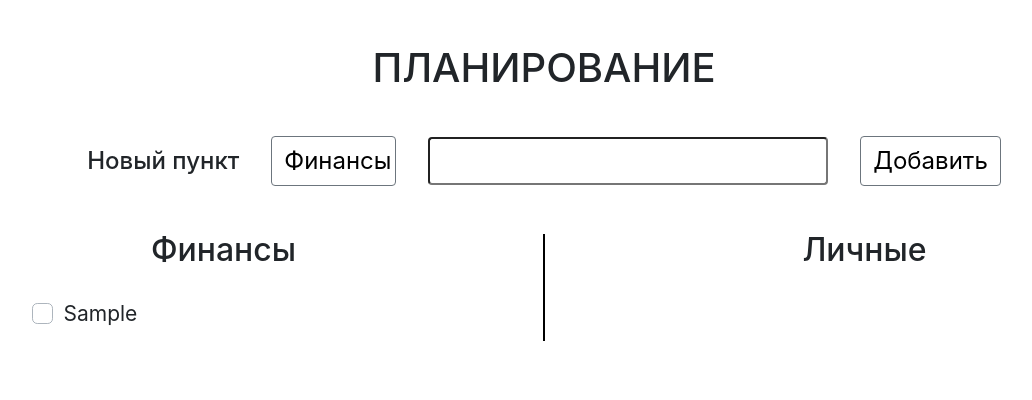
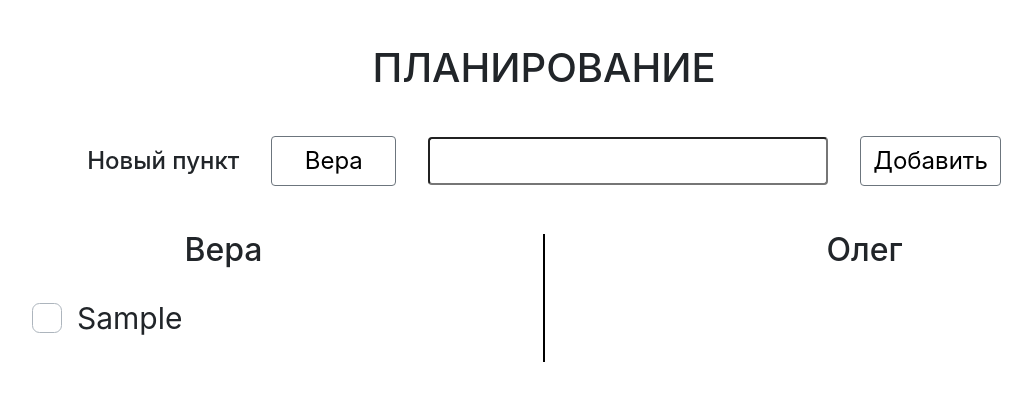
Before and after one commit to Jade-Dragon88/PlanningApp, a React (Create React App) app in the folder my_todo_list/: page / in a window 1280 px wide. Both pictures are taken after typing "Sample" into the empty fields and a click on the button "Добавить". Shown: the top 400 px of the page, without its empty margins (96-1128 px from the left). Built offline with nearby package versions, Linux system fonts and the light colour scheme.

Commit message:
Добавил кнопку удаления (без функционала удаления)

```diff
--- a/my_todo_list/package.json
+++ b/my_todo_list/package.json
@@ -3,6 +3,9 @@
   "version": "0.1.0",
   "private": true,
   "dependencies": {
+    "@fortawesome/fontawesome-svg-core": "^1.2.36",
+    "@fortawesome/free-solid-svg-icons": "^5.15.4",
+    "@fortawesome/react-fontawesome": "^0.1.15",
     "@testing-library/jest-dom": "^5.11.4",
     "@testing-library/react": "^11.1.0",
     "@testing-library/user-event": "^12.1.10",
--- a/my_todo_list/public/index.html
+++ b/my_todo_list/public/index.html
@@ -10,6 +10,7 @@
       content="Web site created using create-react-app"
     />
     <link rel="apple-touch-icon" href="%PUBLIC_URL%/logo192.png" />
+    <link rel="stylesheet" href="https://netdna.bootstrapcdn.com/font-awesome/4.1.0/css/font-awesome.min.css">
     <!--
       manifest.json provides metadata used when your web app is installed on a
       user's mobile device or desktop. See https://developers.google.com/web/fundamentals/web-app-manifest/
--- a/my_todo_list/src/components/MainBody/MainBody.js
+++ b/my_todo_list/src/components/MainBody/MainBody.js
@@ -36,6 +36,9 @@ class MainBody extends Component {
             };
         });
     }
+    onDeleteItem(){
+
+    }
     render() {
         const { data } = this.state;
         // console.log(`____render____`);
@@ -49,8 +52,8 @@ class MainBody extends Component {
                 />
                 <div
                   className="MainBody_Header d-flex justify-content-around align-items-center">
-                    <Category nm="Финансы" border='right'/>
-                    <Category nm="Личные"  border='left'/>
+                    <Category nm="Вера" border='right'/>
+                    <Category nm="Олег"  border='left'/>
                 </div>
                 <MainBodyContent inputValue={data}/>
             </div>
--- a/my_todo_list/src/components/MainBodyContent_list/MainBodyContentList.css
+++ b/my_todo_list/src/components/MainBodyContent_list/MainBodyContentList.css
@@ -83,3 +83,26 @@
 .custom-checkbox:disabled+label::before {
     background-color: #e9ecef;
 }
+.MainBodyContentList i {
+    font-style: normal !important;
+    font-family: fontawesome !important;
+}
+.MainBodyContentList .fa-times {
+    color:crimson;
+}
+label{
+    font-size: 30px;
+    line-height: 40px;
+}
+.DeleteItem{
+    width: 2rem;
+    height: 2rem;
+    box-sizing: border-box;
+    border: 1px solid #adb5bd;
+    border-radius: 0.5em;
+    background-color: transparent;
+    opacity: 0;
+}
+.ItemContainer:hover > .DeleteItem{
+    opacity: 1;
+}
--- a/my_todo_list/src/components/MainBodyContent_list/MainBodyContentList.js
+++ b/my_todo_list/src/components/MainBodyContent_list/MainBodyContentList.js
@@ -13,12 +13,15 @@ class MainBodyContentList extends Component {
     changeInputClass() {
         // console.log(arguments);
     }
+    // onDeleteItem(){
+
+    // }
     render() {
         let {cat, border, inputValue} = this.props;
         // console.log('inputValue');
         // console.log(inputValue);
         const listClassName = `MainBodyContentList ${border} pt-4 w-50`;
-        cat === 'финансы' ? cat = false : cat = true;
+        cat === 'Вера' ? cat = false : cat = true;
         // console.log('category');
         // console.log(cat);
         // console.log('n');
@@ -32,13 +35,14 @@ class MainBodyContentList extends Component {
                                 const {label, id} = item;
                                 // console.log(label);
                                 const labelKey = `${id}_label`;
+                                const DeleteItemId = `${id}_delete`
                                 // let inputClass = "custom-checkbox";
                                 return(
                                     // <li key={id} className={id}
                                     //     onClick={() => {console.log(label)}}>
                                     //     {label}
                                     // </li>
-                                    <div>
+                                    <p className="ItemContainer d-flex align-items-center">
                                         <input key={id}
                                             type="checkbox"
                                             className="custom-checkbox"
@@ -48,17 +52,21 @@ class MainBodyContentList extends Component {
                                         />
                                         <label htmlFor={id}
                                             key={labelKey}
-                                            className={labelKey}
+                                            className='flex-grow-1'
+                                            id={labelKey}
                                             onClick={this.changeInputClass}>
                                                 {label}
                                         </label>
-                                        {/* <button  */}
-                                            {/* type="button"   */}
-                                            {/* className="btn-trash btn-sm" */}
-                                            {/* onClick={onDelete}/> */}
-                                            {/* <i className="far fa-trash-o"></i> */}
-                                        {/* </button> */}
-                                    </div>
+                                        <button
+                                            type="button"
+                                            className="DeleteItem btn-trash btn-sm "
+                                            id={DeleteItemId}
+                                            // onClick={() => {console.log('Удалил!!!')}}
+                                            // onClick={onDeleteItem}
+                                            >
+                                            <i className="fas fa-times"></i>
+                                        </button>
+                                    </p>
                                 )
                             })
             // console.log(`++++++++++`);
--- a/my_todo_list/src/components/MainBody_Content/MainBody_Content.js
+++ b/my_todo_list/src/components/MainBody_Content/MainBody_Content.js
@@ -15,8 +15,8 @@ class MainBodyContent extends Component {
         return (
             <div
               className='MainBodyContent d-flex justify-content-center w-100'>
-                <MainBodyContentList cat = 'финансы' border = 'right' inputValue = {inputValue}/>
-                <MainBodyContentList cat = 'личные'  border = 'left'  inputValue = {inputValue}/>
+                <MainBodyContentList cat = 'Вера' border = 'right' inputValue = {inputValue}/>
+                <MainBodyContentList cat = 'Олег'  border = 'left'  inputValue = {inputValue}/>
             </div>
         )
     }
--- a/my_todo_list/src/components/MainInput/MainInput.js
+++ b/my_todo_list/src/components/MainInput/MainInput.js
@@ -37,7 +37,7 @@ class MainInput extends Component {
     render() {
         let categoryButton;
         // let {checked} = this.props;
-        this.state.checked ? categoryButton = 'Личные': categoryButton = 'Финансы';
+        this.state.checked ? categoryButton = 'Олег': categoryButton = 'Вера';
         return (
             <form
               className='MainInput d-flex justify-content-center align-items-center mb-5'
--- a/my_todo_list/src/components/app/App.css
+++ b/my_todo_list/src/components/app/App.css
@@ -5,3 +5,7 @@ body{
     height: 100%;
     min-height: 100%;
 }
+/* i {
+    font-style: normal !important;
+    font-family: fontawesome !important;
+} */
```
Also changed, not shown: 1 other file (tests, documents, lock files or other folders).
